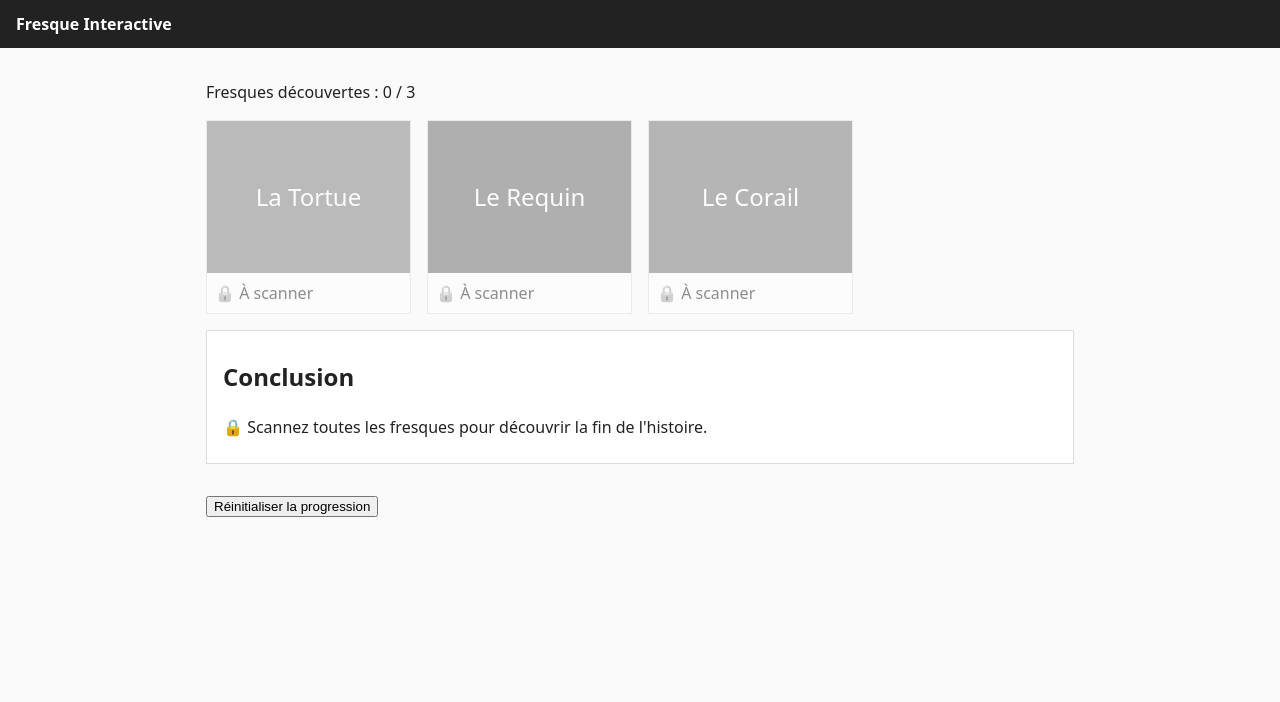
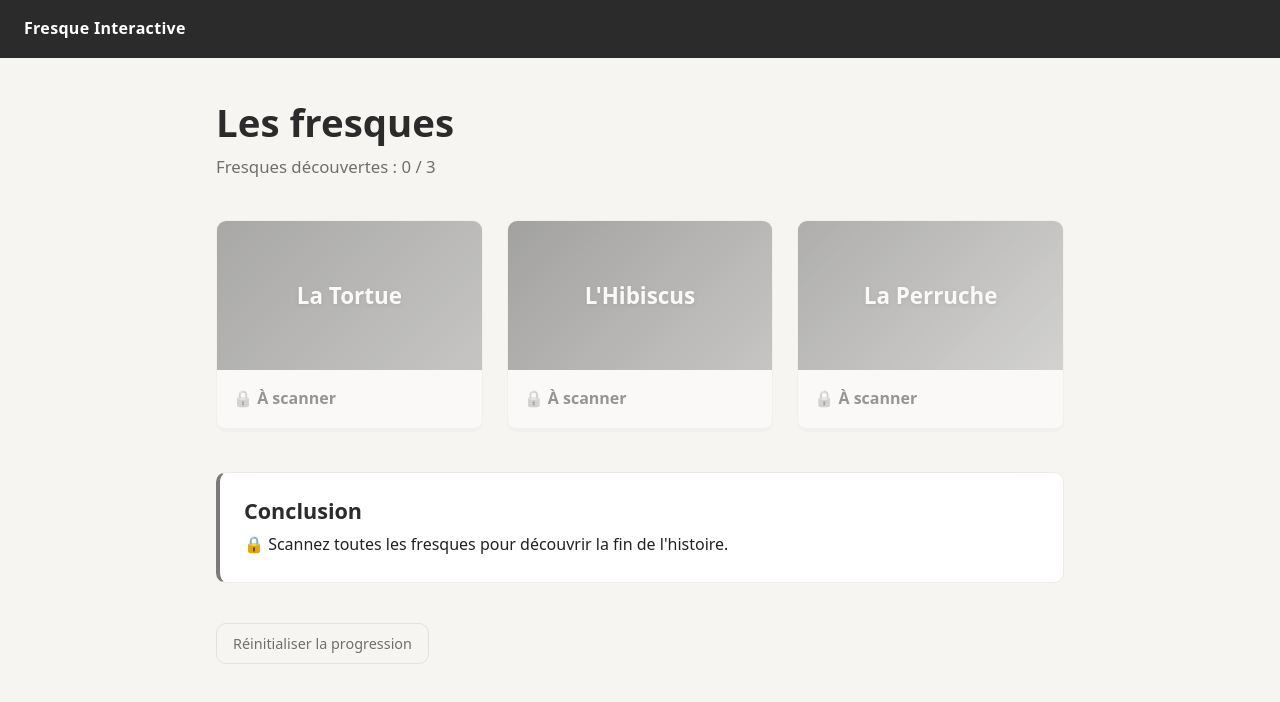
Before and after one commit to Azorlolo/Fresque, a Vue app: page / in a window 1280 px wide. Shown: the top 702 px of the page. Built offline with nearby package versions, Linux system fonts and the light colour scheme; the HTML template or start-up script is replaced by a standard one.

Commit message:
CSS minimal

```diff
--- a/src/App.vue
+++ b/src/App.vue
@@ -1,8 +1,29 @@
+<script setup>
+import { computed } from 'vue'
+import { useRoute } from 'vue-router'
+import { getFresque, defaultTheme } from './data/fresques'
+
+const route = useRoute()
+
+// Les couleurs de la page suivent la fresque affichée (thème neutre sur l'accueil)
+const themeVars = computed(() => {
+  const theme = getFresque(route.params.id)?.theme ?? defaultTheme
+  return {
+    '--primary': theme.primary,
+    '--accent': theme.accent,
+    '--bg': theme.bg,
+    '--text': theme.text,
+  }
+})
+</script>
+
 <template>
+  <div class="app" :style="themeVars">
     <header>
       <router-link to="/">Fresque Interactive</router-link>
     </header>
     <main>
       <router-view :key="$route.fullPath" />
     </main>
+  </div>
 </template>
--- a/src/components/FresqueCard.vue
+++ b/src/components/FresqueCard.vue
@@ -9,12 +9,17 @@ const unlocked = computed(() => isUnlocked(props.fresque.id))
 </script>
 
 <template>
-  <router-link v-if="unlocked" :to="{ name: 'fresque', params: { id: fresque.id } }" class="card">
+  <router-link
+    v-if="unlocked"
+    :to="{ name: 'fresque', params: { id: fresque.id } }"
+    class="card"
+    :style="{ '--card-color': fresque.theme.primary }"
+  >
     <FresqueImage :fresque="fresque" />
-    <p>{{ fresque.titre }}</p>
+    <p class="card-title">{{ fresque.titre }}</p>
   </router-link>
   <div v-else class="card locked" aria-disabled="true">
     <FresqueImage :fresque="fresque" />
-    <p>🔒 À scanner</p>
+    <p class="card-title">🔒 À scanner</p>
   </div>
 </template>
--- a/src/components/FresqueImage.vue
+++ b/src/components/FresqueImage.vue
@@ -9,7 +9,10 @@ defineEmits(['select'])
 </script>
 
 <template>
-  <div class="fresque-image" :style="{ background: fresque.image ? null : fresque.couleur }">
+  <div
+    class="fresque-image"
+    :style="fresque.image ? null : { background: `linear-gradient(135deg, ${fresque.theme.primary}, ${fresque.theme.accent})` }"
+  >
     <img v-if="fresque.image" :src="fresque.image" :alt="fresque.titre" />
     <span v-else class="placeholder">{{ fresque.titre }}</span>
 
@@ -21,6 +24,7 @@ defineEmits(['select'])
         :class="{ selected: zone.id === selectedZone }"
         :style="{ left: zone.x + '%', top: zone.y + '%', width: zone.w + '%', height: zone.h + '%' }"
         :title="zone.label"
+        :aria-label="zone.label"
         @click="$emit('select', zone.id)"
       ></button>
     </template>
--- a/src/data/fresques.js
+++ b/src/data/fresques.js
@@ -4,8 +4,12 @@
 //  - id        : identifiant utilisé dans l'URL (#/fresque/<id>)
 //  - token     : jeton secret mis dans le QR code (#/fresque/<id>?k=<token>)
 //                → empêche de débloquer une fresque en devinant son URL
-//  - image     : chemin vers l'image dans /public (optionnel, sinon placeholder coloré)
-//  - couleur   : couleur du placeholder si pas d'image
+//  - image     : nom du fichier dans /public (optionnel, sinon dégradé aux couleurs du thème)
+//  - theme     : couleurs de la page de la fresque
+//                  primary : titres, en-tête, liens
+//                  accent  : touches de couleur (bordures, zone sélectionnée)
+//                  bg      : fond de page
+//                  text    : couleur du texte
 //  - nomScientifique, histoire : fiche détail de la fresque
 //  - zones     : éléments cliquables sur la fresque, positions en % de l'image
 //  - charade   : énigme qui mène À CETTE fresque (affichée sur les autres fresques)
@@ -16,42 +20,47 @@ export const fresques = [
     titre: 'La Tortue',
     token: 't7k2p9',
     image: null,
-    couleur: '#3b8f6e',
+    theme: { primary: '#0e5a78', accent: '#2ba3c4', bg: '#eef5f8', text: '#16323d' },
     nomScientifique: 'Chelonia mydas',
     histoire: "Il était une fois une tortue qui traversait l'océan...",
     zones: [
-      { id: 'carapace', label: 'Carapace', x: 30, y: 30, w: 40, h: 30, info: 'La carapace protège la tortue.' },
-      { id: 'tete', label: 'Tête', x: 70, y: 40, w: 15, h: 15, info: 'Elle peut rentrer sa tête.' },
+      { id: 'carapace', label: 'Carapace', x: 20, y: 15, w: 35, h: 40, info: 'La carapace est faite de kératine, une protéine.' },
+      { id: 'molecule', label: 'Molécule de kératine', x: 75, y: 50, w: 20, h: 45, info: 'Molécule de kératine, protéine de la carapace.' },
     ],
     charade: 'Mon premier est un fruit sec... Mon tout nage lentement dans le lagon.',
   },
   {
-    id: 'requin',
-    titre: 'Le Requin',
-    token: 'r4m8x1',
+    id: 'hibiscus',
+    titre: "L'Hibiscus",
+    token: 'h5w2q8',
     image: null,
-    couleur: '#3a6ea5',
-    nomScientifique: 'Carcharhinus melanopterus',
-    histoire: 'Plus loin, un requin veillait sur le récif...',
+    theme: { primary: '#a3222f', accent: '#e8708f', bg: '#fbf2f2', text: '#3a1f22' },
+    nomScientifique: 'Hibiscus rosa-sinensis',
+    histoire: 'Sur la terre, les fleurs rouges éclataient de couleur...',
     zones: [
-      { id: 'aileron', label: 'Aileron', x: 45, y: 15, w: 15, h: 20, info: "L'aileron a une pointe noire." },
+      { id: 'fleur', label: 'Fleur rouge', x: 40, y: 35, w: 25, h: 45, info: 'Le rouge des pétales vient de la cyanidine.' },
+      { id: 'molecule', label: 'Molécule de cyanidine', x: 75, y: 50, w: 20, h: 45, info: 'Molécule de cyanidine, pigment du pétale.' },
     ],
-    charade: 'Mon premier est une note de musique... Mon tout a des nageoires pointe noire.',
+    charade: 'Je suis une fleur rouge que l’on glisse derrière l’oreille.',
   },
   {
-    id: 'corail',
-    titre: 'Le Corail',
-    token: 'c9v3n6',
+    id: 'perruche',
+    titre: 'La Perruche',
+    token: 'p3j7d4',
     image: null,
-    couleur: '#c0604a',
-    nomScientifique: 'Acropora cervicornis',
-    histoire: 'Au fond, le corail abritait toute la vie du récif...',
+    theme: { primary: '#2f6b2a', accent: '#d9a91a', bg: '#f1f6ee', text: '#1f2e1c' },
+    nomScientifique: 'Cyanoramphus saisseti', // à vérifier avec l'espèce peinte
+    histoire: 'Dans la forêt, deux perruches observaient le monde...',
     zones: [
-      { id: 'branches', label: 'Branches', x: 20, y: 40, w: 60, h: 40, info: 'Ses branches ressemblent à des bois de cerf.' },
+      { id: 'plumes', label: 'Plumage', x: 30, y: 25, w: 25, h: 45, info: 'Les couleurs des plumes viennent de la mélanine et des caroténoïdes.' },
+      { id: 'molecule', label: 'Molécule de mélanine', x: 72, y: 65, w: 18, h: 30, info: 'Mélanine et caroténoïdes, pigments de plume.' },
     ],
-    charade: 'Je ne suis ni plante ni pierre, mais un animal qui construit des récifs.',
+    charade: 'Vert de la tête à la queue, je bavarde dans les arbres.',
   },
 ]
+
+// Thème de l'accueil (neutre)
+export const defaultTheme = { primary: '#2b2b2b', accent: '#7a7a7a', bg: '#f6f5f2', text: '#222222' }
 
 export const conclusion = {
   titre: 'Conclusion',
--- a/src/style.css
+++ b/src/style.css
@@ -1,60 +1,195 @@
+/* ---------- Variables ----------
+   --primary, --accent, --bg, --text sont définies par fresque dans App.vue
+   (voir `theme` dans src/data/fresques.js). */
+:root {
+  --surface: #ffffff;
+  --border: rgba(0, 0, 0, 0.08);
+  --muted: rgba(0, 0, 0, 0.55);
+  --radius: 10px;
+  --space-xs: 8px;
+  --space-s: 16px;
+  --space-m: 24px;
+  --space-l: 40px;
+  --space-xl: 64px;
+}
+
 * { box-sizing: border-box; }
 
 body {
   margin: 0;
-  font-family: system-ui, sans-serif;
-  line-height: 1.5;
-  color: #222;
-  background: #fafafa;
+  font-family: system-ui, -apple-system, 'Segoe UI', Roboto, sans-serif;
+  line-height: 1.6;
+  -webkit-font-smoothing: antialiased;
 }
 
+.app {
+  min-height: 100vh;
+  background: var(--bg);
+  color: var(--text);
+  transition: background-color 0.3s, color 0.3s;
+}
+
+/* ---------- En-tête ---------- */
 header {
-  padding: 12px 16px;
-  background: #222;
+  padding: var(--space-s) var(--space-m);
+  background: var(--primary);
+  transition: background-color 0.3s;
 }
-header a { color: #fff; text-decoration: none; font-weight: bold; }
+header a {
+  color: #fff;
+  text-decoration: none;
+  font-weight: 600;
+  letter-spacing: 0.02em;
+}
 
 main {
-  max-width: 900px;
+  max-width: 880px;
   margin: 0 auto;
-  padding: 16px;
+  padding: var(--space-l) var(--space-s) var(--space-xl);
+  display: flex;
+  flex-direction: column;
+  gap: var(--space-l);
+}
+
+/* ---------- Typographie ---------- */
+h1, h2, h3 { margin: 0 0 var(--space-xs); line-height: 1.25; color: var(--primary); }
+h1 { font-size: clamp(1.8rem, 5vw, 2.4rem); }
+h2 { font-size: 1.35rem; }
+h3 { font-size: 1.1rem; }
+p { margin: 0; }
+p + p { margin-top: var(--space-xs); }
+
+a { color: var(--primary); }
+
+/* ---------- Accueil ---------- */
+.progress {
+  font-size: 1.05rem;
+  color: var(--muted);
 }
 
 .grid {
   display: grid;
-  grid-template-columns: repeat(auto-fill, minmax(200px, 1fr));
-  gap: 16px;
+  grid-template-columns: repeat(auto-fill, minmax(220px, 1fr));
+  gap: var(--space-m);
 }
 
 .card {
   display: block;
+  overflow: hidden;
   color: inherit;
   text-decoration: none;
-  border: 1px solid #ddd;
-  background: #fff;
+  background: var(--surface);
+  border: 1px solid var(--border);
+  border-bottom: 4px solid var(--card-color, var(--border));
+  border-radius: var(--radius);
+  transition: transform 0.15s, box-shadow 0.15s;
 }
-.card p { margin: 8px; }
-.card.locked { filter: grayscale(1); opacity: 0.5; cursor: not-allowed; }
+.card:not(.locked):hover {
+  transform: translateY(-3px);
+  box-shadow: 0 8px 20px rgba(0, 0, 0, 0.08);
+}
+.card-title {
+  padding: var(--space-s);
+  font-weight: 600;
+}
+.card.locked {
+  filter: grayscale(1);
+  opacity: 0.45;
+  cursor: not-allowed;
+}
 
+/* ---------- Image de fresque ---------- */
 .fresque-image {
   position: relative;
-  aspect-ratio: 4 / 3;
+  aspect-ratio: 16 / 9;
   display: flex;
   align-items: center;
   justify-content: center;
+  overflow: hidden;
 }
-.fresque-image img { width: 100%; height: 100%; object-fit: cover; }
-.fresque-image .placeholder { color: #fff; font-size: 1.5rem; }
+main > .fresque-image { border-radius: var(--radius); }
+.fresque-image img {
+  width: 100%;
+  height: 100%;
+  object-fit: cover;
+}
+.fresque-image .placeholder {
+  color: #fff;
+  font-size: 1.4rem;
+  font-weight: 600;
+  text-shadow: 0 1px 4px rgba(0, 0, 0, 0.3);
+}
 
 .zone {
   position: absolute;
-  border: 2px dashed rgba(255, 255, 255, 0.8);
+  padding: 0;
+  border: 2px dashed rgba(255, 255, 255, 0.7);
+  border-radius: 8px;
   background: transparent;
   cursor: pointer;
+  transition: background-color 0.15s, border-color 0.15s;
 }
-.zone.selected { background: rgba(255, 255, 255, 0.3); border-style: solid; }
+.zone:hover { background: rgba(255, 255, 255, 0.15); }
+.zone.selected {
+  border: 3px solid var(--accent);
+  background: rgba(255, 255, 255, 0.2);
+}
 
-.hint { font-size: 0.9rem; color: #666; }
-.notice { padding: 8px 12px; background: #fff3cd; border: 1px solid #e6c65c; }
-.zone-info, .charade, .conclusion { padding: 8px 16px; background: #fff; border: 1px solid #ddd; margin: 16px 0; }
-.reset { margin-top: 16px; }
+.hint {
+  margin-top: calc(-1 * var(--space-m));
+  font-size: 0.9rem;
+  color: var(--muted);
+}
+
+/* ---------- Blocs de contenu ---------- */
+.panel,
+.zone-info,
+.charade,
+.conclusion {
+  padding: var(--space-m);
+  background: var(--surface);
+  border: 1px solid var(--border);
+  border-left: 4px solid var(--accent);
+  border-radius: var(--radius);
+}
+
+.scientific {
+  font-style: italic;
+}
+
+.charade p { font-style: italic; }
+
+.notice {
+  padding: var(--space-s) var(--space-m);
+  background: #fff6db;
+  border: 1px solid #ecd48a;
+  border-radius: var(--radius);
+}
+
+/* ---------- Boutons et liens ---------- */
+.reset {
+  align-self: flex-start;
+  padding: var(--space-xs) var(--space-s);
+  font: inherit;
+  font-size: 0.9rem;
+  color: var(--muted);
+  background: transparent;
+  border: 1px solid var(--border);
+  border-radius: var(--radius);
+  cursor: pointer;
+}
+.reset:hover { color: var(--text); border-color: var(--muted); }
+
+.back {
+  align-self: flex-start;
+  font-weight: 600;
+  text-decoration: none;
+}
+.back:hover { text-decoration: underline; }
+
+/* ---------- Mobile ---------- */
+@media (max-width: 600px) {
+  main { padding-top: var(--space-m); gap: var(--space-m); }
+  .hint { margin-top: calc(-1 * var(--space-s)); }
+  .panel, .zone-info, .charade, .conclusion { padding: var(--space-s); }
+}
--- a/src/views/FresqueView.vue
+++ b/src/views/FresqueView.vue
@@ -31,8 +31,8 @@ const prochaine = randomLockedFresque()
     <p>{{ selectedZone.info }}</p>
   </section>
 
-  <section>
-    <h2><em>{{ fresque.nomScientifique }}</em></h2>
+  <section class="panel">
+    <h2 class="scientific">{{ fresque.nomScientifique }}</h2>
     <p>{{ fresque.histoire }}</p>
   </section>
 
@@ -42,5 +42,5 @@ const prochaine = randomLockedFresque()
     <p v-else>Vous avez découvert toutes les fresques ! La conclusion vous attend sur l'accueil.</p>
   </section>
 
-  <router-link to="/">← Retour aux fresques</router-link>
+  <router-link to="/" class="back">← Retour aux fresques</router-link>
 </template>
--- a/src/views/HomeView.vue
+++ b/src/views/HomeView.vue
@@ -18,7 +18,10 @@ function confirmReset() {
     Cette fresque est verrouillée : scannez son QR code pour la débloquer.
   </p>
 
-  <p>Fresques découvertes : {{ unlockedCount }} / {{ fresques.length }}</p>
+  <div>
+    <h1>Les fresques</h1>
+    <p class="progress">Fresques découvertes : {{ unlockedCount }} / {{ fresques.length }}</p>
+  </div>
 
   <div class="grid">
     <FresqueCard v-for="f in fresques" :key="f.id" :fresque="f" />
```
Lines whose indentation alone changed are shown as unchanged.
